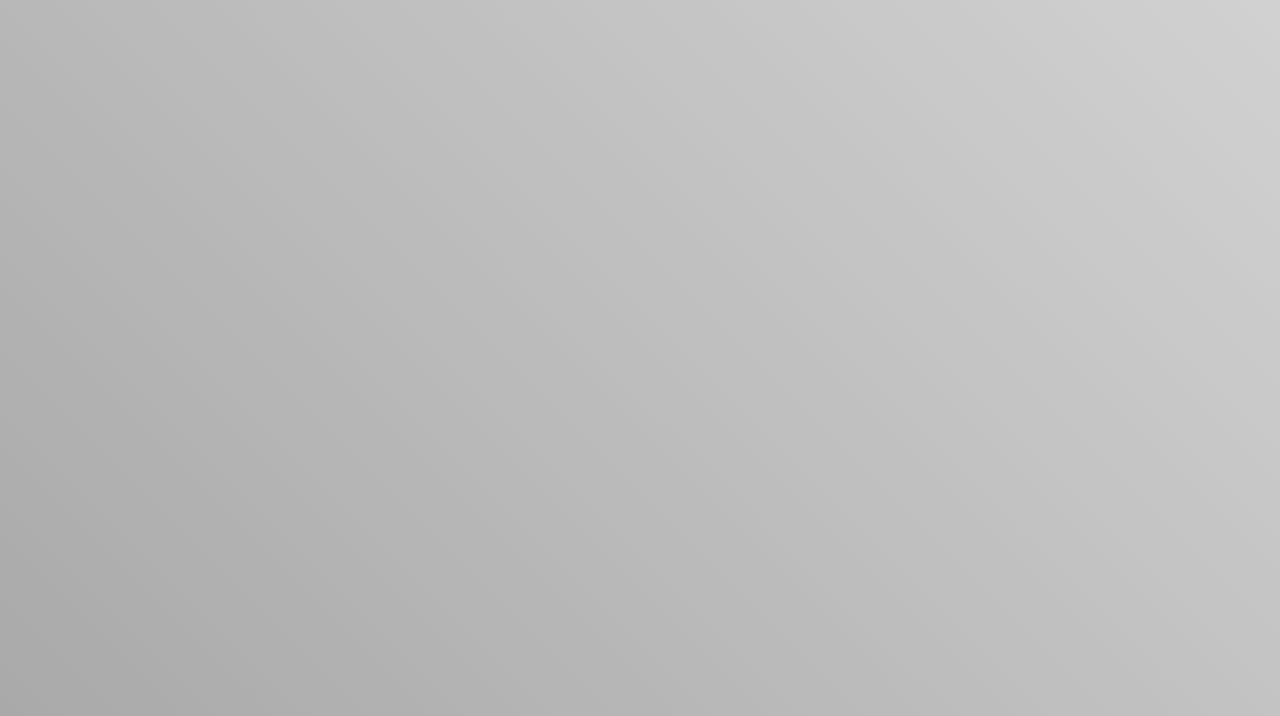
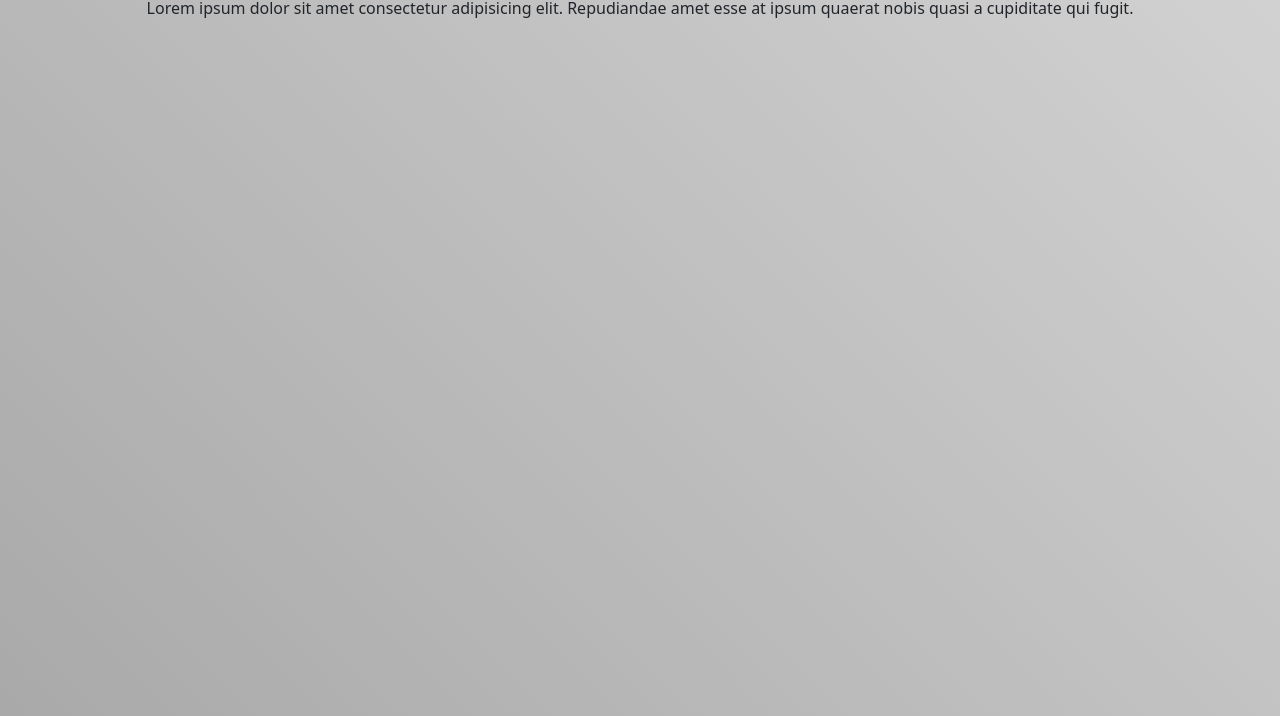
Before and after one commit to nirshoval/games-websie-example, a plain HTML site: page about.html in a window 1280 px wide. Shown: the part 84-800 px from the top of the page. Drawn offline with nearby package versions, Linux system fonts and the light colour scheme.

Commit message:
Add description to about page

```diff
--- a/about.html
+++ b/about.html
@@ -23,6 +23,7 @@
 
     </nav>
     <h1>About</h1>
+    <p>Lorem ipsum dolor sit amet consectetur adipisicing elit. Repudiandae amet esse at ipsum quaerat nobis quasi a cupiditate qui fugit.</p>
 
 </body>
 </html>
```
